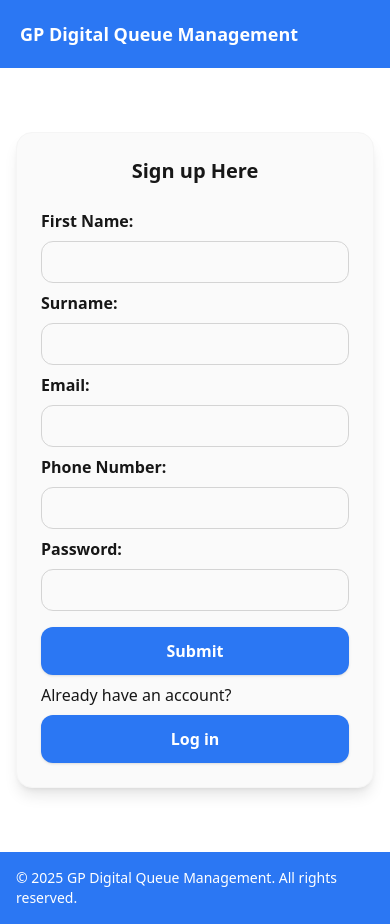
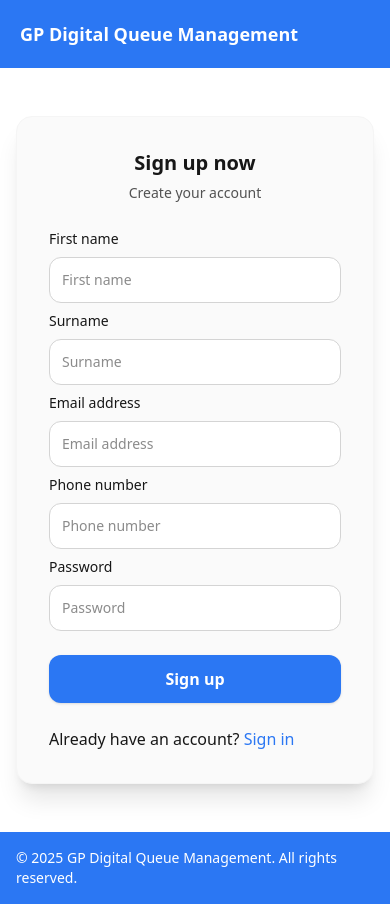
Before and after one commit to hasnaindar8/digital-queue-management-fe, a Next.js app: page /signup in a window 390 px wide. Built offline with nearby package versions, Linux system fonts and the light colour scheme.

Commit message:
update login and signup page's style and responsiveness

```diff
--- a/app/components/loginForm.js
+++ b/app/components/loginForm.js
@@ -2,6 +2,7 @@
 import { useState } from "react";
 import { useUser } from "@/contexts/userContext";
 import { useRouter } from "next/navigation";
+import Link from "next/link";
 
 export default function LoginForm() {
   const router = useRouter();
@@ -9,14 +10,17 @@ export default function LoginForm() {
   const [email, setEmail] = useState("");
   const [password, setPassword] = useState("");
 
-  const handleSubmit = () => {
+  const handleSubmit = (event) => {
+    event.preventDefault();
+
     fetch("http://localhost:8080/api/auth/login", {
       method: "POST",
       headers: { "Content-Type": "application/json" },
       body: JSON.stringify({ email, password }),
     })
-      .then((res) => {
-        return res.json();
+      .then((response) => {
+        if (!response.ok) throw new Error("Something went wrong");
+        return response.json();
       })
       .then(({ user }) => {
         login(user);
@@ -27,59 +31,62 @@ export default function LoginForm() {
         }
       })
       .catch((err) => {
-        console.log(err);
+        console.log(err.message);
       });
   };
 
   return (
-    <section className="flex justify-center items-center py-16 px-4 bg-background text-foreground">
+    <section className="min-h-[calc(100vh-150px)] flex items-center justify-center px-4 py-12 bg-background text-foreground">
       <form
-        className="w-full max-w-md bg-neutral-50 shadow-lg rounded-2xl p-8 space-y-6 border border-neutral-100 content-center"
-        onSubmit={(e) => {
-          e.preventDefault();
-          handleSubmit();
-        }}
+        className="w-full max-w-md bg-neutral-50 shadow-xl rounded-2xl p-8 space-y-6 border border-neutral-100"
+        onSubmit={handleSubmit}
       >
-        <h1 className="text-xl font-semibold text-center">Log in Here</h1>
+        <h2 className="text-xl font-semibold text-center">
+          Welcome Back
+          <br />
+          <span className="text-neutral-600 font-medium text-sm md:text-base">
+            Please enter your details
+          </span>
+        </h2>
 
-        <div className="flex flex-col font-medium">
-          <div className="grid grid-cols-1 sm:grid-cols-[1fr_1fr] grid-flow-row font-semibold">
-            <label className="text-middle content-center">Email:</label>
+        <div className="flex flex-col space-y-2">
+          <label htmlFor="email" className="font-medium text-sm md:text-base">
+            Email address
+          </label>
           <input
+            id="email"
             type="email"
-              className="p-2 m-2 mr-0 ml-0 border border-neutral-300 rounded-xl font-normal focus:outline-none focus:ring-1 focus:ring-brand focus:border-brand transition-all text-left"
-              name="email"
-              id="email"
+            value={email}
             onChange={(e) => setEmail(e.target.value)}
+            className="border border-neutral-300 rounded-xl p-3 bg-background text-neutral-900 focus:outline-none focus:ring-2 focus:ring-brand focus:border-brand transition-all text-sm md:text-base"
           />
-            <label className="text-middle content-center">Password:</label>
+          <label
+            htmlFor="password"
+            className="font-medium text-sm md:text-base"
+          >
+            Password
+          </label>
           <input
-              className="p-2 m-2 mb-0 mr-0 ml-0 border  border-neutral-300 rounded-xl font-normal focus:outline-none focus:ring-1 focus:ring-brand focus:border-brand transition-all text-left"
-              name="password"
             id="password"
             type="password"
+            value={password}
             onChange={(e) => setPassword(e.target.value)}
+            className="border border-neutral-300 rounded-xl p-3 bg-background text-neutral-900 focus:outline-none focus:ring-2 focus:ring-brand focus:border-brand transition-all text-sm md:text-base"
           />
         </div>
-        </div>
-        <div className="space-y-2">
+
         <button
           type="submit"
-            className="w-full bg-brand hover:bg-brand-dark hover:cursor-pointer text-white font-semibold py-3 rounded-xl transition-all shadow-sm focus:ring-2 focus:ring-brand-light"
+          className="w-full bg-brand hover:bg-brand-dark hover:cursor-pointer text-brand-contrast font-semibold py-3 rounded-xl transition-all shadow-sm focus:ring-2 focus:ring-brand-light text-base"
         >
-            Log in
+          Sign in
         </button>
-          <p>Don't have an account?</p>
-          <button
-            type="button"
-            className="w-full bg-brand hover:bg-brand-dark hover:cursor-pointer text-white font-semibold py-3 rounded-xl transition-all shadow-sm focus:ring-2 focus:ring-brand-light"
-            onClick={() => {
-              router.push("/signup");
-            }}
-          >
-            Create an Account
-          </button>
-        </div>
+        <p>
+          Don't have an account?{" "}
+          <Link href="/signup">
+            <span className="text-brand">Sign up</span>
+          </Link>
+        </p>
       </form>
     </section>
   );
--- a/app/components/signupForm.js
+++ b/app/components/signupForm.js
@@ -2,6 +2,7 @@
 
 import { useRouter } from "next/navigation";
 import { useState } from "react";
+import Link from "next/link";
 
 export default function SignupForm() {
   const router = useRouter();
@@ -38,74 +39,98 @@ export default function SignupForm() {
   };
 
   return (
-    <section className="flex justify-center items-center py-16 px-4 bg-background text-foreground">
+    <section className="min-h-[calc(100vh-150px)] flex items-center justify-center px-4 py-12 bg-background text-foreground">
       <form
-        className="w-full max-w-md bg-neutral-50 shadow-lg rounded-2xl p-6 space-y-6 border border-neutral-100"
+        className="w-full max-w-md bg-neutral-50 shadow-xl rounded-2xl p-8 space-y-6 border border-neutral-100"
         onSubmit={handleSubmit}
       >
-        <h2 className="text-xl font-semibold text-center">Sign up Here</h2>
-        <div className="flex flex-col space-y-2 ">
-          <div className="grid grid-cols-1 sm:grid-cols-[1fr_1fr] grid-flow-row font-semibold">
-            <label className="text-middle content-center">First Name:</label>
+        <h2 className="text-xl font-semibold text-center">
+          Sign up now
+          <br />
+          <span className="text-neutral-600 font-medium text-sm md:text-base">
+            Create your account
+          </span>
+        </h2>
+
+        <div className="flex flex-col space-y-2">
+          <label
+            htmlFor="firstName"
+            className="font-medium text-sm md:text-base"
+          >
+            First name
+          </label>
           <input
-              className="p-2 m-2 ml-0 mr-0 border border-neutral-300 rounded-xl font-normal focus:outline-none focus:ring-1 focus:ring-brand focus:border-brand transition-all"
-              name="first-name"
-              id="first-name"
+            id="firstName"
+            type="text"
             value={firstName}
+            placeholder="First name"
             onChange={(e) => setFirstName(e.target.value)}
+            className="border border-neutral-300 rounded-xl p-3 bg-background text-neutral-900 focus:outline-none focus:ring-2 focus:ring-brand focus:border-brand transition-all text-sm md:text-base"
           />
-            <label className="text-middle content-center">Surname:</label>
+          <label htmlFor="surname" className="font-medium text-sm md:text-base">
+            Surname
+          </label>
           <input
-              className="p-2 m-2 ml-0 mr-0 border border-neutral-300 rounded-xl font-normal focus:outline-none focus:ring-1 focus:ring-brand focus:border-brand transition-all"
-              name="surname"
             id="surname"
+            type="text"
             value={surname}
+            placeholder="Surname"
             onChange={(e) => setSurname(e.target.value)}
+            className="border border-neutral-300 rounded-xl p-3 bg-background text-neutral-900 focus:outline-none focus:ring-2 focus:ring-brand focus:border-brand transition-all text-sm md:text-base"
           />
-            <label className="text-middle content-center">Email:</label>
+          <label htmlFor="email" className="font-medium text-sm md:text-base">
+            Email address
+          </label>
           <input
+            id="email"
             type="email"
-              className="p-2 m-2 ml-0 mr-0 border border-neutral-300 rounded-xl font-normal focus:outline-none focus:ring-1 focus:ring-brand focus:border-brand transition-all"
-              name="email"
-              id="email"
             value={email}
+            placeholder="Email address"
             onChange={(e) => setEmail(e.target.value)}
-            />{" "}
-            <label className="text-middle content-center">Phone Number:</label>
+            className="border border-neutral-300 rounded-xl p-3 bg-background text-neutral-900 focus:outline-none focus:ring-2 focus:ring-brand focus:border-brand transition-all text-sm md:text-base"
+          />
+          <label
+            htmlFor="phoneNumber"
+            className="font-medium text-sm md:text-base"
+          >
+            Phone number
+          </label>
           <input
-              className="p-2 m-2 ml-0 mr-0 border border-neutral-300 rounded-xl font-normal focus:outline-none focus:ring-1 focus:ring-brand focus:border-brand transition-all"
-              name="phone-number"
-              id="phone-number"
+            id="phoneNumber"
+            type="text"
             value={phoneNumber}
+            placeholder="Phone number"
             onChange={(e) => setPhoneNumber(e.target.value)}
+            className="border border-neutral-300 rounded-xl p-3 bg-background text-neutral-900 focus:outline-none focus:ring-2 focus:ring-brand focus:border-brand transition-all text-sm md:text-base"
           />
-            <label className="text-middle content-center">Password:</label>
+          <label
+            htmlFor="password"
+            className="font-medium text-sm md:text-base"
+          >
+            Password
+          </label>
           <input
-              className="p-2 m-2 ml-0 mr-0 border border-neutral-300 rounded-xl font-normal focus:outline-none focus:ring-1 focus:ring-brand focus:border-brand transition-all"
-              name="password"
             id="password"
             type="password"
             value={password}
+            placeholder="Password"
             onChange={(e) => setPassword(e.target.value)}
+            className="border border-neutral-300 rounded-xl p-3 bg-background text-neutral-900 focus:outline-none focus:ring-2 focus:ring-brand focus:border-brand transition-all text-sm md:text-base"
           />
         </div>
 
         <button
           type="submit"
-            className="w-full bg-brand hover:bg-brand-dark text-white font-semibold py-3 rounded-xl transition-all shadow-sm hover:cursor-pointer"
+          className="w-full bg-brand hover:bg-brand-dark hover:cursor-pointer text-brand-contrast font-semibold py-3 rounded-xl transition-all shadow-sm focus:ring-2 focus:ring-brand-light text-base"
         >
-            Submit
+          Sign up
         </button>
-          <p>Already have an account?</p>
-          <button
-            className="w-full bg-brand hover:bg-brand-dark text-white font-semibold py-3 rounded-xl transition-all shadow-sm hover:cursor-pointer"
-            onClick={() => {
-              router.push("/login");
-            }}
-          >
-            Log in{" "}
-          </button>
-        </div>
+        <p>
+          Already have an account?{" "}
+          <Link href="/login">
+            <span className="text-brand">Sign in</span>
+          </Link>
+        </p>
       </form>
     </section>
   );
--- a/app/layout.js
+++ b/app/layout.js
@@ -31,8 +31,8 @@ export default function RootLayout({ children }) {
           <main className="flex-1">
             <SocketProvider>{children}</SocketProvider>
           </main>
-          <Footer />
         </UserProvider>
+        <Footer />
       </body>
     </html>
   );
```
Lines whose indentation alone changed are shown as unchanged.
